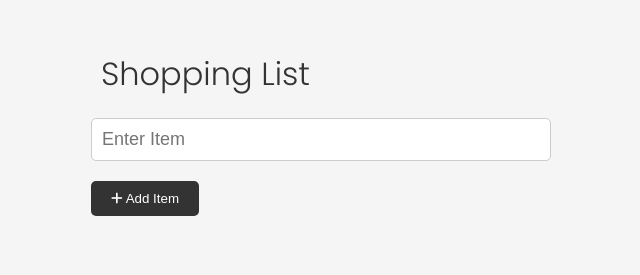
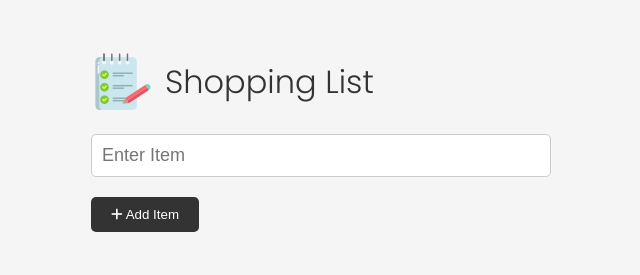
Before and after one commit to Santoshcraze/shoppinglist, a plain HTML site: page index.html in a window 1280 px wide. Shown: the whole page, without its empty margins (319-959 px from the left). Drawn offline with Linux system fonts and the light colour scheme; the site is published under a folder, as on GitHub Pages, so addresses that start at the root find nothing.

Commit message:
Update index.html

```diff
--- a/index.html
+++ b/index.html
@@ -17,7 +17,7 @@
   <body>
     <div class="container">
       <header>
-        <img src="/note.png" alt="" />
+        <img src="note.png" alt="" />
         <h1>Shopping List</h1>
       </header>
       <form id="item-form">
```
